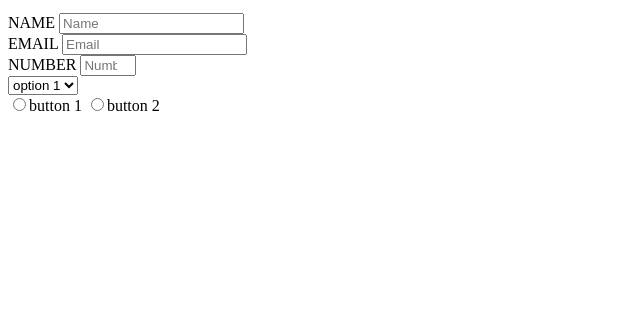
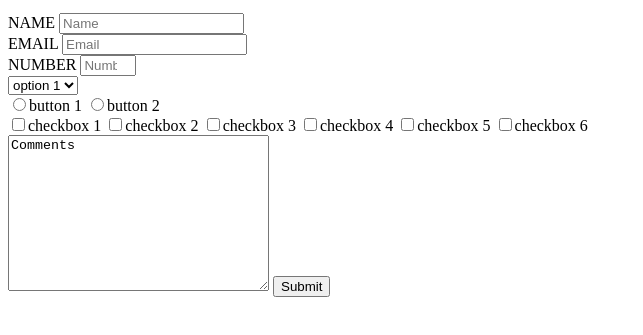
Before and after one commit to yonas44/Microverse3, a plain HTML site: page fcc-test-suite-template-master/index.html in a window 1280 px wide. Shown: the part 101-436 px from the top of the page, without its empty margins (0-643 px from the left). Drawn offline with Linux system fonts and the light colour scheme.

Commit message:
task 14-16 complete

```diff
--- a/fcc-test-suite-template-master/index.html
+++ b/fcc-test-suite-template-master/index.html
@@ -1,5 +1,6 @@
 <!DOCTYPE html>
 <html lang="en">
+
   <head>
     <meta charset="UTF-8" />
     <title>Survey form</title>
@@ -38,14 +39,7 @@
       </div>
       <div>
         <label for="" id="number-label">NUMBER</label>
-        <input
-          type="number"
-          id="number"
-          placeholder="Number"
-          required
-          min="5"
-          max="40"
-        />
+        <input type="number" id="number" placeholder="Number" required min="5" max="40" />
       </div>
       <select name="" id="dropdown">
         <option value="">option 1</option>
@@ -55,8 +49,19 @@
         <input type="radio" value="button 1" name="button_1">button 1</input>
         <input type="radio" value="button 2" name="button_1">button 2</input>
       </div>
+      <div>
+        <input type="checkbox" value="checkbox 1" name="checkbox_1">checkbox 1</input>
+        <input type="checkbox" value="checkbox 2" name="checkbox_1">checkbox 2</input>
+        <input type="checkbox" value="checkbox 3" name="checkbox_1">checkbox 3</input>
+        <input type="checkbox" value="checkbox 4" name="checkbox_1">checkbox 4</input>
+        <input type="checkbox" value="checkbox 5" name="checkbox_1">checkbox 5</input>
+        <input type="checkbox" value="checkbox 6" name="checkbox_1">checkbox 6</input>
+      </div>
+      <textarea name="comments" id="comments" cols="30" rows="10">Comments</textarea>
+      <button type="submit" id="submit">Submit</button>
     </form>
 
     <script src="js/index.js"></script>
   </body>
+
 </html>
```
